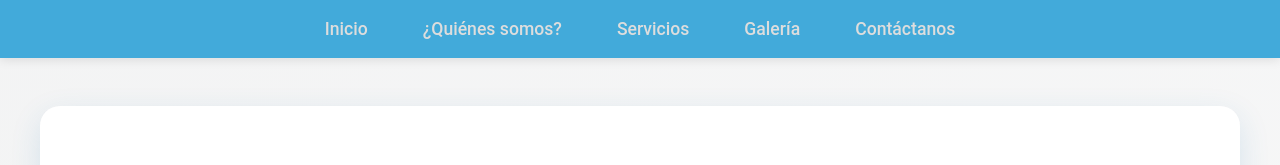
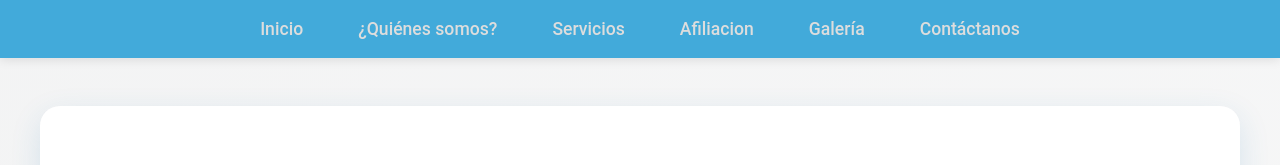
Before and after one commit to JMS-Dev-bit/COLEGIO, a plain HTML site: page index.html in a window 1280 px wide. Shown: the part 500-665 px from the top of the page. Drawn offline with Linux system fonts and the light colour scheme.

Commit message:
Update index.html

```diff
--- a/index.html
+++ b/index.html
@@ -50,6 +50,7 @@
       <li><a href="#inicio">Inicio</a></li>
       <li><a href="#quienes">¿Quiénes somos?</a></li>
       <li><a href="#servicios">Servicios</a></li>
+      <li><a href="#afiliacion">Afiliacion</a></li>
       <li><a href="#galeria">Galería</a></li>
       <li><a href="#contacto">Contáctanos</a></li>
     </ul>
```
